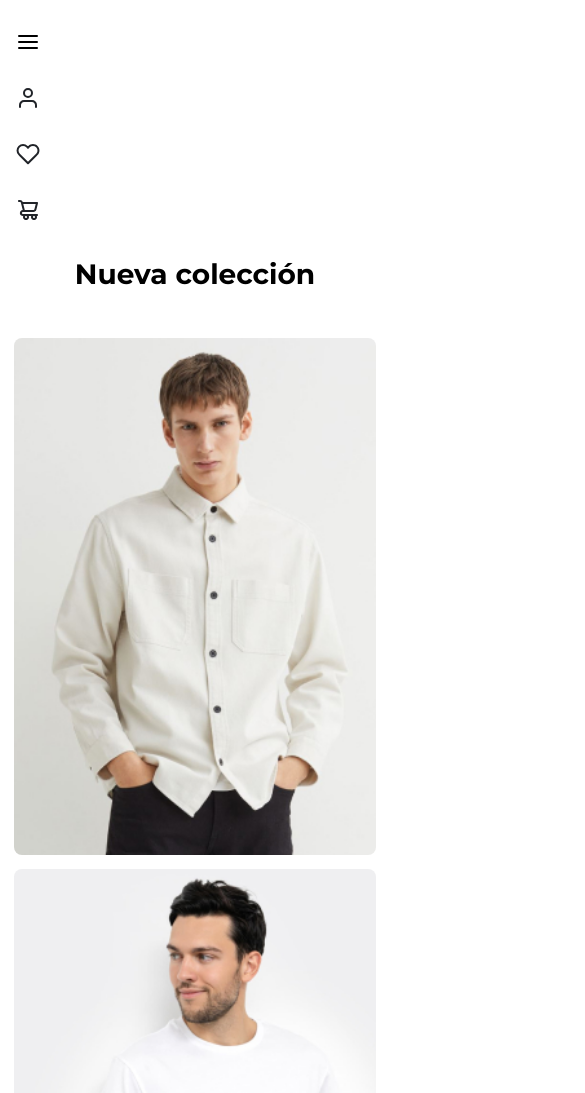
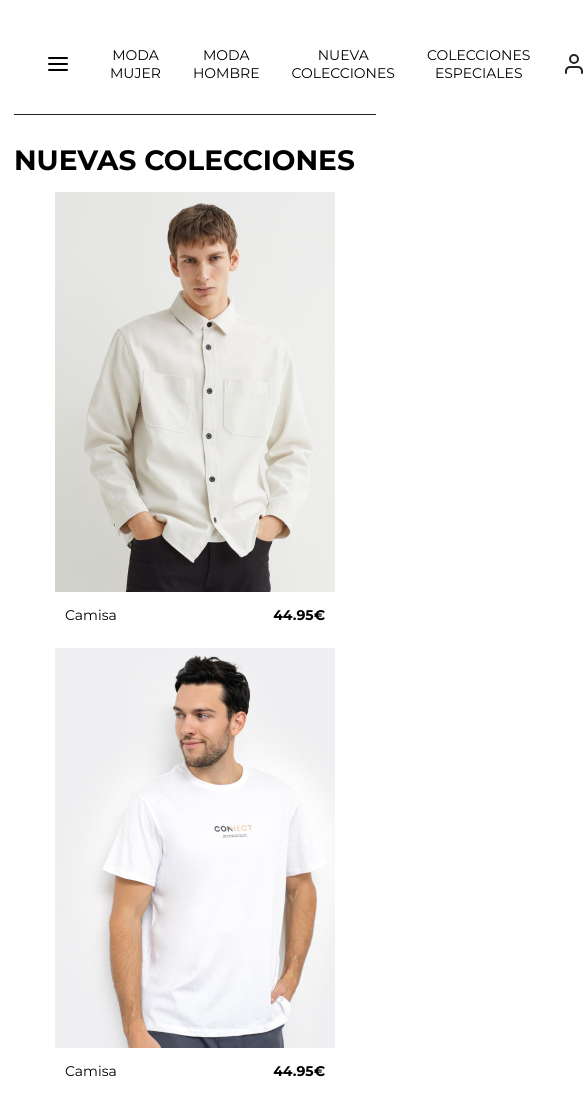
Before and after one commit to NoeliaMM/LabHtml, a plain HTML site: page index.html in a window 390 px wide. Shown: the top 1093 px of the page, 585 px wide, since content can reach past the window. Drawn offline with Linux system fonts and the light colour scheme.

Commit message:
no es responsive :(

```diff
--- a/index.html
+++ b/index.html
@@ -11,28 +11,45 @@
 </head>
 <body>
     <header>
-        <nav>
-            <ul>
-                <li><a href="#"><img src="resources/icons/icon-menu-burguer.svg" alt=""> </a></li>
+        <nav class="navbar">
+            <ul class="left-items">
+                <li><a href="#"><img src="resources/icons/icon-menu-burguer.svg" alt=""></a></li>
+            </ul>
+            <ul class="center-items">
+                <li><a href="#modamujer">MODA MUJER</a></li>
+                <li><a href="#modahombre">MODA HOMBRE</a></li>
+                <li><a href="#nuevacoleccion">NUEVA COLECCIONES</a></li>
+                <li><a href="#coleccionesespeciales">COLECCIONES ESPECIALES</a></li>
+            </ul>
+            <ul class="right-items">
                 <li><a href="#"><img src="resources/icons/icon-user.svg" alt=""> </a></li>
                 <li><a href="#"><img src="resources/icons/icon-heart.svg" alt=""> </a></li>
                 <li><a href="#"><img src="resources/icons/icon-shopping-cart.svg" alt=""></a></li>
             </ul>
         </nav>
-        <h1>Nueva colección</h1>
     </header>
-    <main>
+    <main >
+        <h1>NUEVAS COLECCIONES</h1>
         <div class="gallery">
-            <div class="image-item"><img src="resources/images/image-1.jpg" alt="Imagen 1"></div>
-            <div class="image-item"><img src="resources/images/image-2.jpg" alt="Imagen 2"></div>
-            <div class="image-item"><img src="resources/images/image-3.jpg" alt="Imagen 3"></div>
-            <div class="image-item"><img src="resources/images/image-4.jpg" alt="Imagen 4"></div>
-            <div class="image-item"><img src="resources/images/image-5.jpg" alt="Imagen 1"></div>
-            <div class="image-item"><img src="resources/images/image-6.jpg" alt="Imagen 2"></div>
+            <div class="image-item">
+                <img src="resources/images/image-1.jpg" alt="Imagen 1">
+                <p class="description"><span>Camisa</span><span class="bold-text">44.95€</span></p>
+            </div>
+            <div class="image-item"><img src="resources/images/image-2.jpg" alt="Imagen 2">
+                <p class="description"><span>Camisa</span><span class="bold-text">44.95€</span></p></div>
+            <div class="image-item"><img src="resources/images/image-3.jpg" alt="Imagen 3">
+                <p class="description"><span>Camisa</span><span class="bold-text">44.95€</span></p></div>
+            <div class="image-item"><img src="resources/images/image-4.jpg" alt="Imagen 4">
+                <p class="description"><span>Camisa</span><span class="bold-text">44.95€</span></p></div>
+            <div class="image-item"><img src="resources/images/image-5.jpg" alt="Imagen 1">
+                <p class="description"><span>Camisa</span><span class="bold-text">44.95€</span></p></div>
+            <div class="image-item"><img src="resources/images/image-6.jpg" alt="Imagen 2">
+                <p class="description"><span>Camisa</span><span class="bold-text">44.95€</span></p></div>
         </div>
     </main>
     <footer>
         <p>Laboratorio Html © NoeMM</p>
     </footer>
+
 </body>
 </html>
--- a/style.css
+++ b/style.css
@@ -1,92 +1,128 @@
+
+:root{
+    --font-family-montserrat: 'Montserrat', sans-serif;
+    --font-weight-normal: 400;
+    --font-weight-bold: 700;
+    --size: 1rem;
+    --spacing-1: 8px;
+    --spacing-2: 16px;
+    --spacing-3: 32px;
+    --border-color: #212429;
+}
+
+* {
+    box-sizing: border-box;
+    margin:0;
+    padding:0;
+}
 
 body {
-    font-family: 'Montserrat', sans-serif;
-    margin: 0;
-    padding: 0;
+    font-family: var(--font-family-montserrat);
     font-size: 14px;
-
 }
 
 header {
-    padding: 1em 0;
+    padding: 1em;
     text-align: center;
-}
-
-nav ul {
-    list-style-type: none;
-    padding: 0;
-    margin: 0;
-    display: flex;
-    justify-content: center;
-    flex-wrap: wrap;
-    font-size: 16px;
-}
-
-nav ul li {
-    margin: 0;
-}
-
-nav ul li a {
-    display: flex;
-    align-items: center;
-    padding: 1em;
-    color: black;
-    text-decoration: none;
-}
-
-nav ul li a img {
-    margin-right: 0.5em;
-    width: 24px;
-    height: 24px;
+    size: var( --spacing-3);
 }
 
 main {
     padding: 1em;
 }
 
+.navbar {
+    display: flex;
+    justify-content: space-between;
+    padding: var(--spacing-2);
+    border-bottom: 1px solid var(--border-color);
+}
+
+.navbar ul {
+    list-style-type: none;
+    display: flex;
+    padding: 0;
+    margin: 0;
+    align-items: center;
+}
+
+.navbar ul.left-items {
+    flex: 1;
+}
+.navbar ul.right-items {
+    flex: 1;
+}
+
+.navbar ul.center-items {
+    flex: 4;
+    justify-content: center;
+}
+
+
+.navbar ul li {
+    margin: 0;
+}
+
+.navbar ul li a {
+    display: flex;
+    align-items: center;
+    padding: var(--spacing-2);
+    color: black;
+    text-decoration: none;
+}
+
+.navbar ul li a img {
+    margin-right: var(--spacing-1);
+    width: 24px;
+    height: 24px;
+}
+
 .gallery {
+    margin:15px;
     display: flex;
     flex-wrap: wrap;
     gap: 1em;
     justify-content: center;
 }
 
-.image-item {
-    flex: 1 1 calc(25% - 1em);
+.image-item{
+    display: block;
 }
-
-.image-item img {
-    width: 100%;
-    height: auto;
-    display: block;
-    border-radius: 8px;
+.description{
+    display:flex;
+    justify-content: space-between;
+    size: 14px;
+    padding: 10px;
+}
+.bold-text{
+    font-weight: var(--font-weight-bold);
 }
 
 footer {
     text-align: center;
     padding: 0.5em 0;
     width: 100%;
-    font-size: 16px;
+    size: var( --spacing-2);
 }
 
 @media (max-width: 1200px) {
-    .image-item {
+    /* .image-item {
         flex: 1 1 calc(33.33% - 1em);
-    }
+    } */
 }
 
 @media (max-width: 900px) {
-    .image-item {
+    /* .image-item {
         flex: 1 1 calc(50% - 1em);
-    }
+    } */
 }
 
 @media (max-width: 600px) {
-    nav ul {
-        flex-direction: column; /* Cambiar la navegación a una columna en pantallas pequeñas */
-    }
+    /* nav ul {
+        flex-direction: column;
+    } */
 
-    .image-item {
+    /* .image-item {
         flex: 1 1 100%;
-    }
+    } */
 }
```
